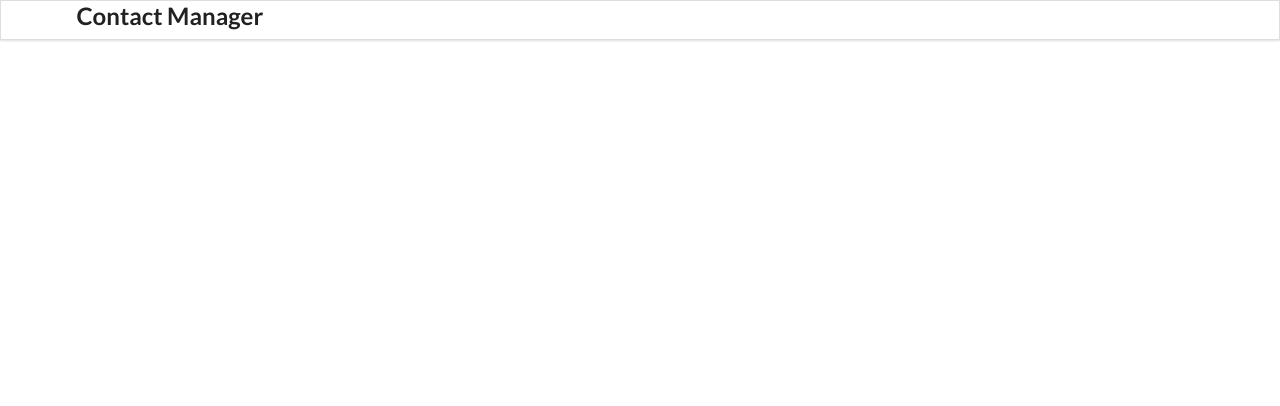
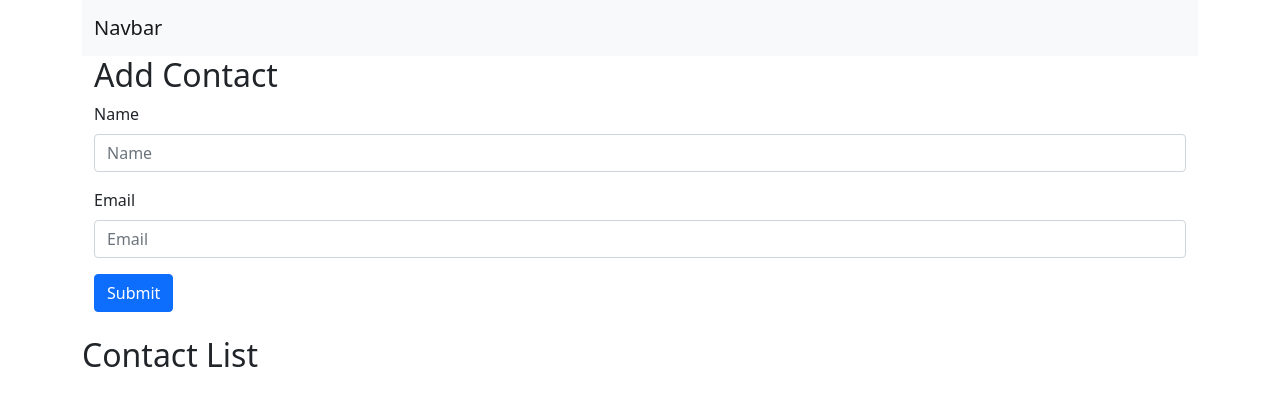
Before and after one commit to zubair-saif/contact-management, a React (Create React App) app: page / in a window 1280 px wide. Shown: the top 406 px of the page. Built offline with nearby package versions, Linux system fonts and the light colour scheme.

Commit message:
contact manager app complete with delete action button

```diff
--- a/package.json
+++ b/package.json
@@ -9,6 +9,7 @@
     "react": "^17.0.2",
     "react-dom": "^17.0.2",
     "react-scripts": "4.0.3",
+    "uuidv4": "^6.2.11",
     "web-vitals": "^1.1.2"
   },
   "scripts": {
--- a/public/index.html
+++ b/public/index.html
@@ -8,9 +8,9 @@
       name="description"
       content="Web site created using create-react-app"
     />
-    <link rel="stylesheet" href="https://cdnjs.cloudflare.com/ajax/libs/semantic-ui/2.4.1/semantic.min.css" integrity="sha512-8bHTC73gkZ7rZ7vpqUQThUDhqcNFyYi2xgDgPDHc+GXVGHXq+xPjynxIopALmOPqzo9JZj0k6OqqewdGO3EsrQ==" crossorigin="anonymous" referrerpolicy="no-referrer" />    <title>React Contact App</title>
-  </head>
-  <body>
+    <link href="https://cdn.jsdelivr.net/npm/bootstrap@5.0.2/dist/css/bootstrap.min.css" rel="stylesheet" integrity="sha384-EVSTQN3/azprG1Anm3QDgpJLIm9Nao0Yz1ztcQTwFspd3yD65VohhpuuCOmLASjC" crossorigin="anonymous">  </head>
+    <link rel="stylesheet" href="https://cdn.jsdelivr.net/npm/bootstrap-icons@1.5.0/font/bootstrap-icons.css">
+    <body>
     <noscript>You need to enable JavaScript to run this app.</noscript>
     <div id="root"></div>
   </body>
--- a/src/components/AddContact.js
+++ b/src/components/AddContact.js
@@ -1,11 +1,63 @@
-import React from 'react'
+import React, { Component } from "react";
 
-function AddContact() {
+export default class AddContact extends Component {
+  constructor(props) {
+    super(props);
+
+    this.state = {
+      email: "",
+      name: "",
+    };
+  }
+
+  emailHandler = (e) => {
+    this.setState({
+      email: e.target.value,
+    });
+  };
+  nameHandler = (e) => {
+    this.setState({
+      name: e.target.value,
+    });
+  };
+  onSubmithandler = (e) => {
+    e.preventDefault();
+    if (this.state.name === "" || this.state.email === "") {
+      alert("All fields are required");
+    }
+    this.props.addContactHandler(this.state);
+    this.setState({ name: "", email: "" });
+  };
+  render() {
     return (
-        <div>
-
-        </div>
-    )
+      <div className="ui container">
+        <h2>Add Contact</h2>
+        <form onSubmit={this.onSubmithandler}>
+          <div className="mb-3">
+            <label className="form-label">Name</label>
+            <input
+              type="text"
+              placeholder="Name"
+              className="form-control"
+              value={this.state.name}
+              onChange={this.nameHandler}
+            />
+          </div>
+          <div className="mb-3">
+            <label className="form-label">Email</label>
+            <input
+              type="email"
+              className="form-control"
+              placeholder="Email"
+              value={this.state.email}
+              onChange={this.emailHandler}
+            />
+          </div>
+          <button type="submit" className="btn btn-primary">
+            Submit
+          </button>
+        </form>
+      </div>
+    );
+  }
 }
-
-export default AddContact
--- a/src/components/App.css
+++ b/src/components/App.css
@@ -1,38 +1,7 @@
-.App {
-  text-align: center;
+.badge i {
+  font-size: 25px;
+  color: red;
 }
-
-.App-logo {
-  height: 40vmin;
-  pointer-events: none;
+.list-group-item i {
+  font-size: 35px;
 }
-
-@media (prefers-reduced-motion: no-preference) {
-  .App-logo {
-    animation: App-logo-spin infinite 20s linear;
-  }
-}
-
-.App-header {
-  background-color: #282c34;
-  min-height: 100vh;
-  display: flex;
-  flex-direction: column;
-  align-items: center;
-  justify-content: center;
-  font-size: calc(10px + 2vmin);
-  color: white;
-}
-
-.App-link {
-  color: #61dafb;
-}
-
-@keyframes App-logo-spin {
-  from {
-    transform: rotate(0deg);
-  }
-  to {
-    transform: rotate(360deg);
-  }
-}
--- a/src/components/App.js
+++ b/src/components/App.js
@@ -1,14 +1,41 @@
-import AddContact from './AddContact';
-import './App.css';
-import ContactList from './ContactList';
-import Header from './Header';
+import { useState, useEffect } from "react";
+import AddContact from "./AddContact";
+import "./App.css";
+import ContactList from "./ContactList";
+import Header from "./Header";
+import { uuid } from "uuidv4";
 
 function App() {
+  const LOCAL_STORAGE_KEY = "contacts";
+  const [contacts, setContacts] = useState([]);
+
+  const addContactHandler = (contact) => {
+    console.log(contact);
+    setContacts([...contacts, { id: uuid(), ...contact }]);
+  };
+
+  const removeContactHandler = (id) => {
+    const newContactList = contacts.filter((contact) => {
+      return contact.id !== id;
+    });
+
+    setContacts(newContactList);
+  };
+
+  useEffect(() => {
+    const retriveContacts = JSON.parse(localStorage.getItem(LOCAL_STORAGE_KEY));
+    if (retriveContacts) setContacts(retriveContacts);
+  }, []);
+
+  useEffect(() => {
+    localStorage.setItem(LOCAL_STORAGE_KEY, JSON.stringify(contacts));
+  }, [contacts]);
+
   return (
-    <div className="App">
-     <Header/>
-     <AddContact/>
-     <ContactList/>
+    <div className="ui container">
+      <Header />
+      <AddContact addContactHandler={addContactHandler} />
+      <ContactList contacts={contacts} getContactId={removeContactHandler} />
     </div>
   );
 }
--- a/src/components/ContactCards.js
+++ b/src/components/ContactCards.js
@@ -0,0 +1,27 @@
+import React from "react";
+
+function ContactCards(props) {
+    const {id,name,email}=props.contact;
+  return (
+    <div>
+      <ul className="list-group">
+        <li
+          className="list-group-item d-flex justify-content-between align-items-start border-0"
+          key={id}
+        >
+             <i class="bi bi-person-circle"></i>
+          <div className="ms-2 me-auto">
+
+            <div className="fw-bold">{name}</div>
+            {email}
+          </div>
+          <span className="badge mt-2">
+            <i className="bi bi-trash" onClick={() => props.clickHander(id)}></i>
+          </span>
+        </li>
+      </ul>
+    </div>
+  );
+}
+
+export default ContactCards;
--- a/src/components/ContactList.js
+++ b/src/components/ContactList.js
@@ -1,11 +1,23 @@
-import React from 'react'
+import React from "react";
+import ContactCards from "./ContactCards";
 
-function ContactList() {
+function ContactList(props) {
+  const deleteConactHandler = (id) => {
+    props.getContactId(id);
+  };
+  const renderList = props.contacts.map((contact) => {
     return (
-        <div>
-
-        </div>
-    )
+      <div className="card">
+        <ContactCards key={contact.id} contact={contact} clickHander={deleteConactHandler}/>
+      </div>
+    );
+  });
+  return (
+    <div className="mt-4">
+      <h2>Contact List</h2>
+      {renderList}
+    </div>
+  );
 }
 
-export default ContactList
+export default ContactList;
--- a/src/components/Header.js
+++ b/src/components/Header.js
@@ -2,11 +2,13 @@ import React from "react";
 
 function Header() {
   return (
-    <div className="ui menu fixed">
-      <div className="ui container center">
-      <h2>Contact Manager</h2>
+    <nav className="navbar navbar-light bg-light">
+      <div className="container">
+        <a className="navbar-brand" href="#">
+          Navbar
+        </a>
       </div>
-    </div>
+    </nav>
   );
 }
 
```
Also changed, not shown: 1 other file (tests, documents, lock files or other folders).
